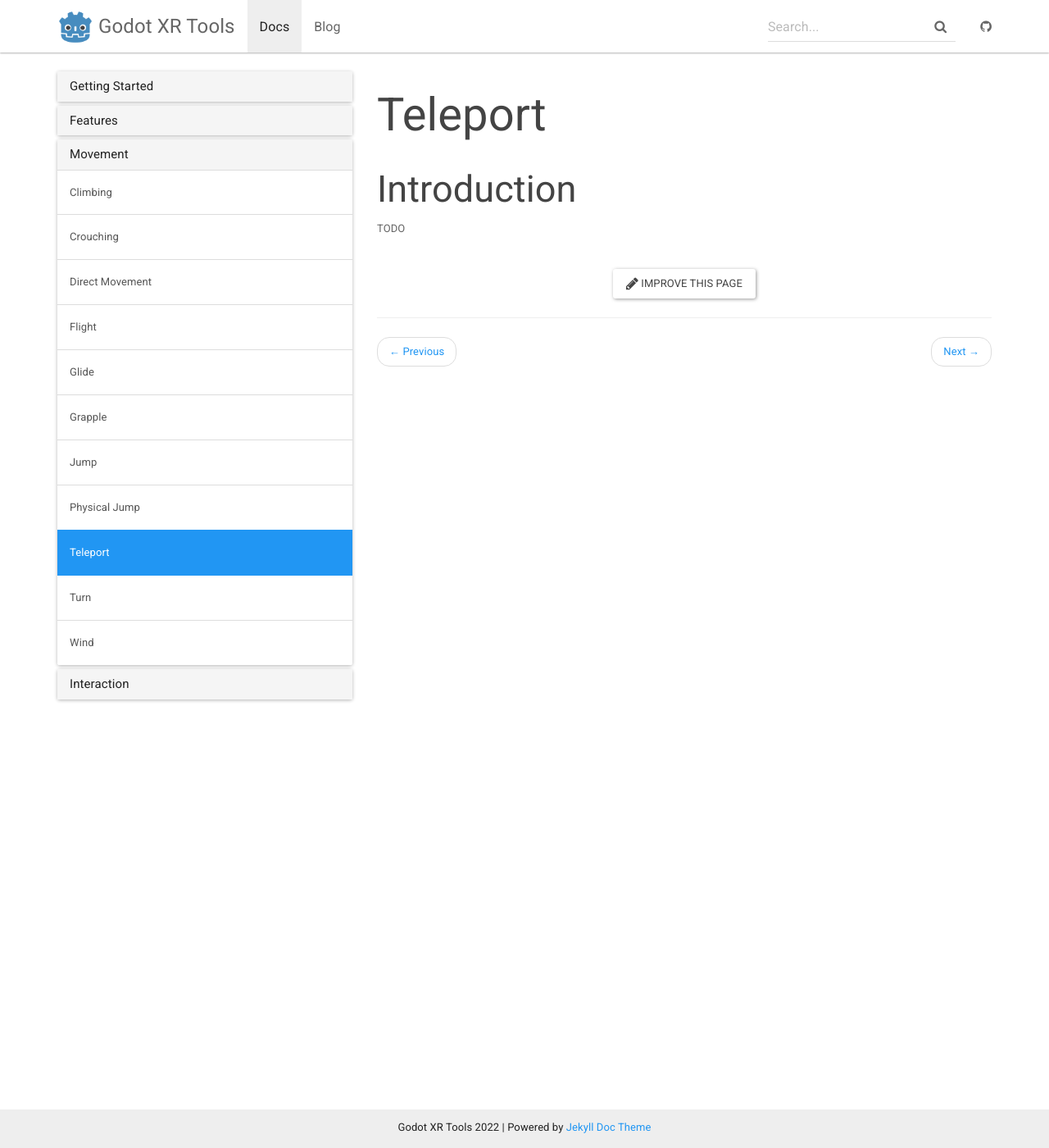
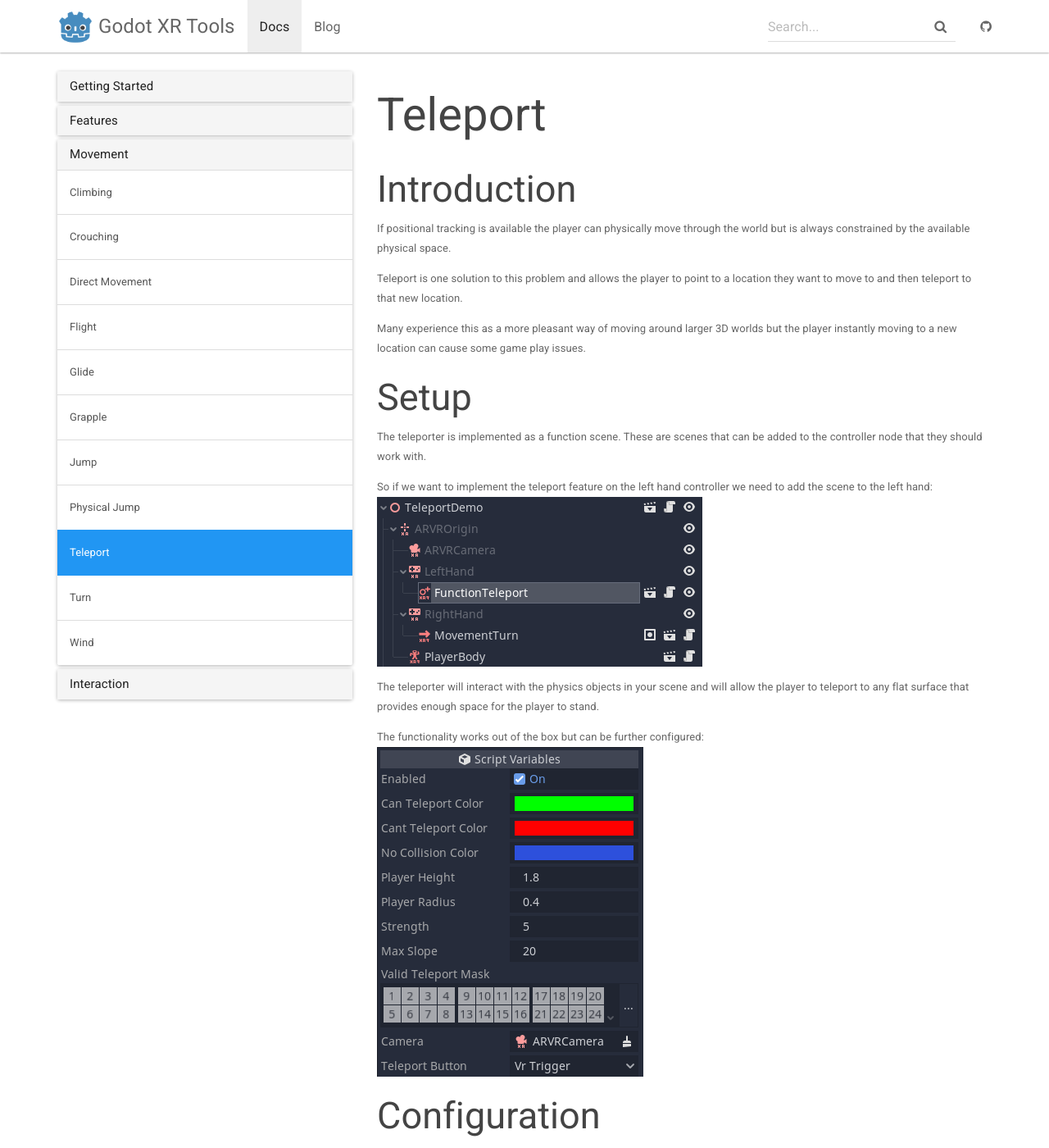
Before and after one commit to GodotVR/godot-xr-tools, a Jekyll site: the page built from _docs/movement/teleport.md, in a window 1280 px wide and 1400 px high. Shown: the whole window at 82% size. Built offline with Jekyll 4.4.1, drawn with Linux system fonts in a browser that asks for light colours; some of the changed text lies outside the part shown.

Commit message:
Expanded the documentation for physical-jump and teleport movement.

```diff
--- a/_docs/movement/teleport.md
+++ b/_docs/movement/teleport.md
@@ -5,4 +5,44 @@ permalink: /docs/teleport/
 
 
 ## Introduction
-TODO
+If positional tracking is available the player can physically move through
+the world but is always constrained by the available physical space.
+
+Teleport is one solution to this problem and allows the player to point to a
+location they want to move to and then teleport to that new location.
+
+Many experience this as a more pleasant way of moving around larger 3D worlds
+but the player instantly moving to a new location can cause some game play issues.
+
+## Setup
+The teleporter is implemented as a function scene. These are scenes that can be
+added to the controller node that they should work with.
+
+So if we want to implement the teleport feature on the left hand controller we
+need to add the scene to the left hand:
+![Teleport Setup]({{ site.url }}/assets/img/teleport/teleport_setup.png)
+
+The teleporter will interact with the physics objects in your scene and will
+allow the player to teleport to any flat surface that provides enough space for
+the player to stand.
+
+The functionality works out of the box but can be further configured:
+![Teleport Configuration]({{ site.url }}/assets/img/teleport/teleport_config.png)
+
+## Configuration
+
+### XRToolsFunctionTeleport
+
+| Property            | Description                                                     |
+| ------------------- | --------------------------------------------------------------- |
+| Enabled             | When ticked the teleport function is enabled.                   |
+| Can Teleport Color  | This color is used to draw the teleport ribbon when we can teleport to the location.  |
+| Cant Teleport Color | This color is used when we can't reach the location.  |
+| No Collision Color  | This color is used when the teleport isn't colliding with any surface.  |
+| Player Height       | The height of the player, used for our collision shape. |
+| Player Radius       | The radius of the player, used for our collisions shape. |
+| Strength            | Determines how far we can cast our teleporter. |
+| Max Slope           | Maximum angle from flat our surface can be for us to teleport onto it. |
+| Valid Teleport Mask | Physics mask for valid teleport targets. |
+| Camera              | Assign our ARVRCamera node. |
+| Teleport Button     | Hold this button to start the teleport function, release to teleport, by default this is our trigger. |
```
Also changed, not shown: _docs/movement/physical_jump.md (+26 -1 lines), assets/img/physical_jump/physical_jump_config.png (added), assets/img/physical_jump/physical_jump_setup.png (added), assets/img/teleport/teleport_config.png (added), assets/img/teleport/teleport_setup.png (added).
